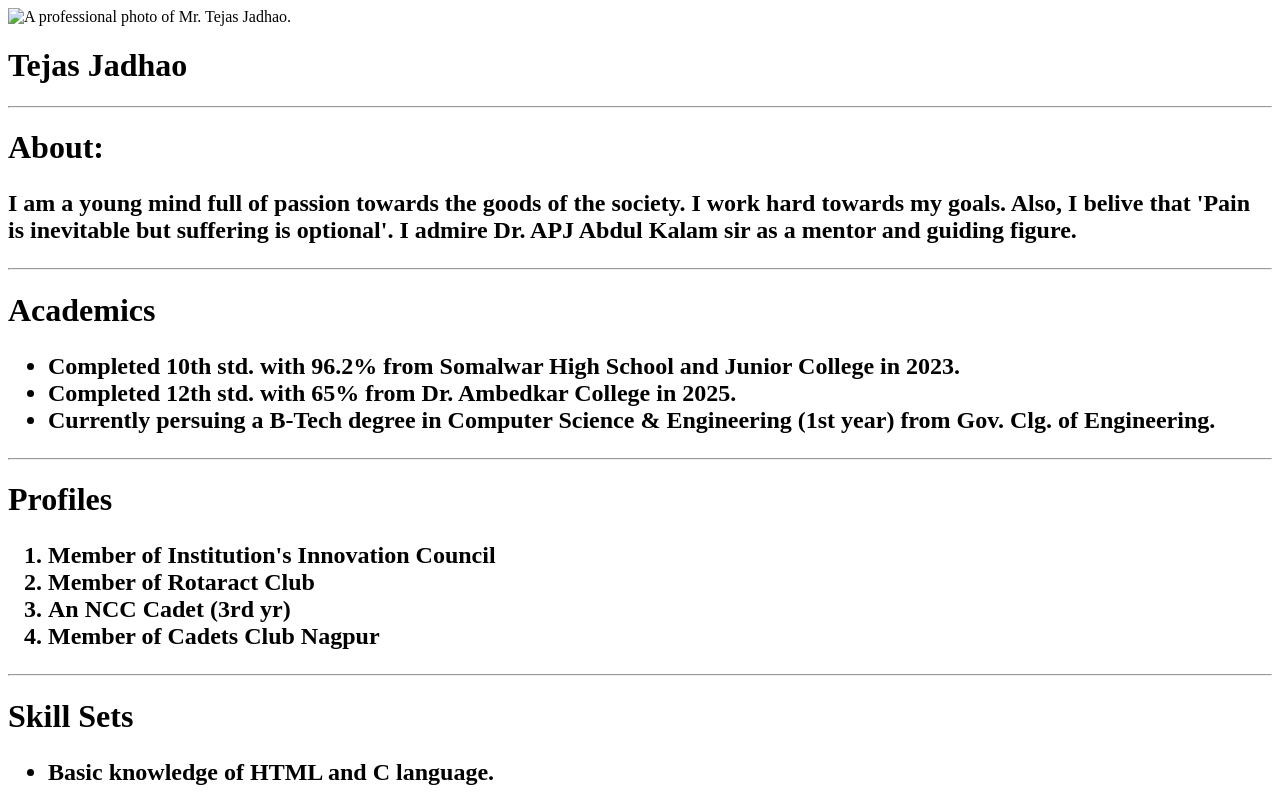
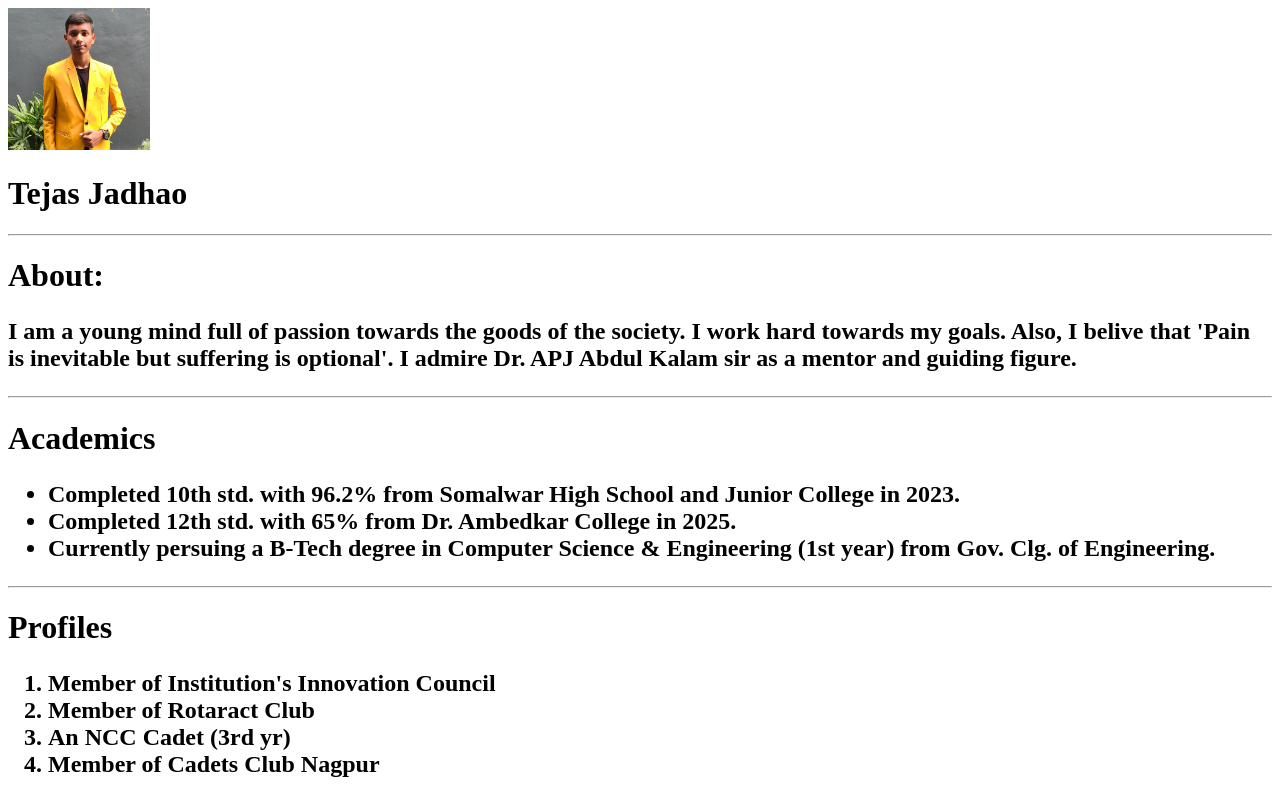
Before and after one commit to gcoenwebber/Resume-of-Tejas, a plain HTML site: page index.html in a window 1280 px wide. Shown: the top 800 px of the page. Drawn offline with Linux system fonts and the light colour scheme.

Commit message:
Update index.html

```diff
--- a/index.html
+++ b/index.html
@@ -7,7 +7,7 @@
     <title>My Resume</title>
 </head>
 <body>
-    <img src=".capstone1/images/Professional Photo.png" alt="A professional photo of Mr. Tejas Jadhao." height="142"/>
+    <img src="./capstone1/images/Professional Photo.png" alt="A professional photo of Mr. Tejas Jadhao." height="142"/>
     <h1>Tejas Jadhao</h1>
     <hr />
     <h1>About:</h1>
```
